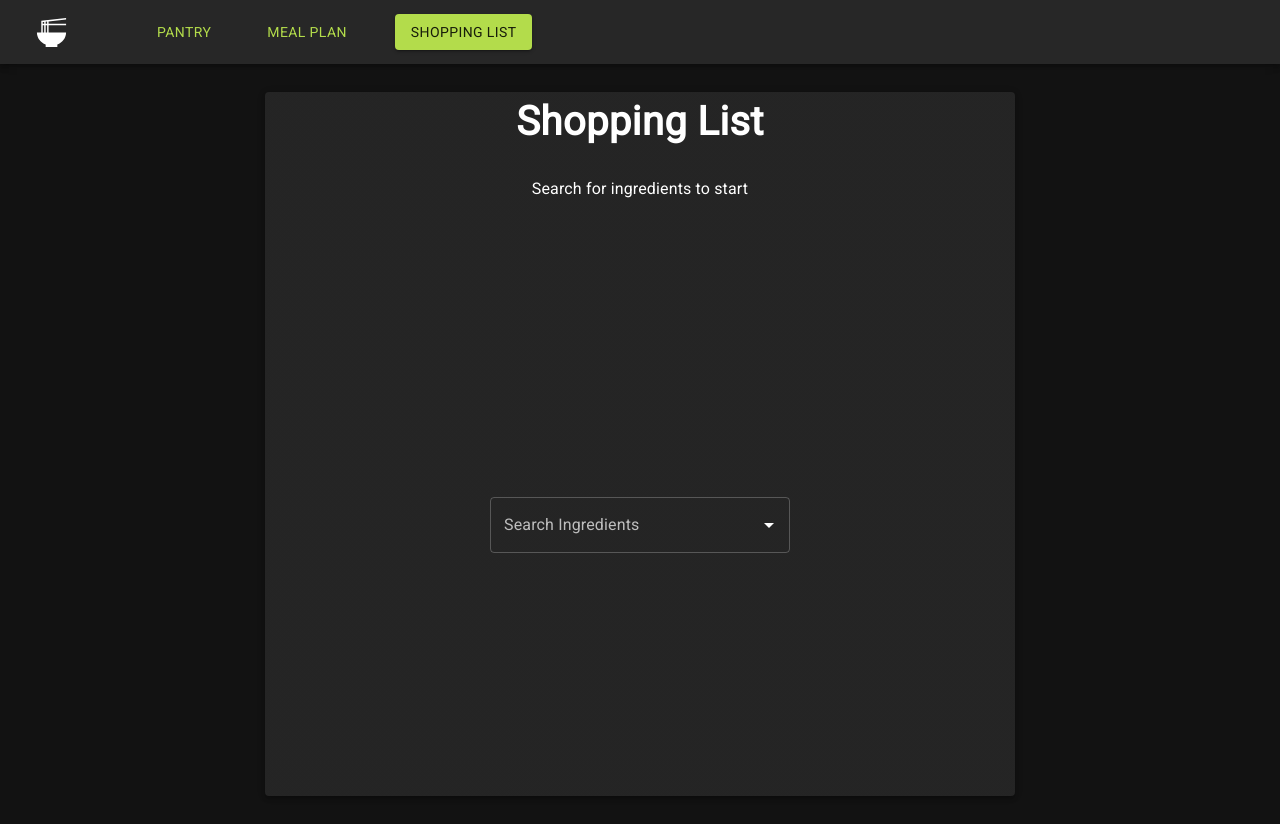
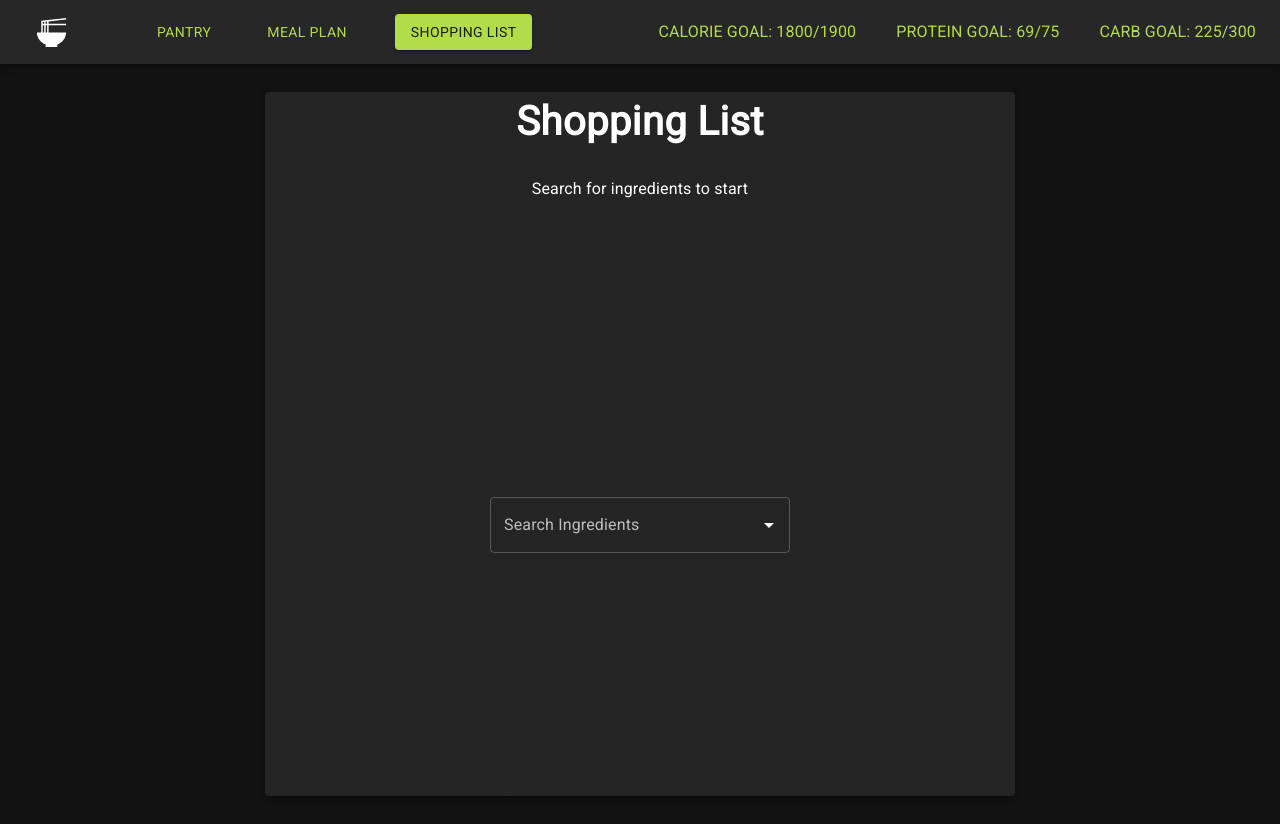
Before and after one commit to Parth576/sunhacks, a React (Vite) app: page /list in a window 1280 px wide. Built offline with nearby package versions, Linux system fonts and the light colour scheme.

Commit message:
add bugfix for cart and hardcode goal values

```diff
--- a/src/App.jsx
+++ b/src/App.jsx
@@ -109,6 +109,13 @@ function App() {
           <Typography variant="h6" component="div" sx={{ marginLeft: 5 }}>
             <Link to='/list'><Button variant={location.pathname === '/list' ? 'contained':"text"}>Shopping List</Button></Link>
           </Typography>
+          <Box sx={{ flexGrow: 1 }} />
+          <Typography component="div" sx={{ marginLeft: 5, color: "#B3DC4B"}}> CALORIE GOAL: 1800/1900
+          </Typography>
+          <Typography  component="div" sx={{ marginLeft: 5, color: "#B3DC4B" }}> PROTEIN GOAL: 69/75
+          </Typography>
+          <Typography  component="div" sx={{ marginLeft: 5, color: "#B3DC4B" }}> CARB GOAL: 225/300
+          </Typography>
         </Toolbar>
       </AppBar>
       <div>
--- a/src/components/ShoppingList.jsx
+++ b/src/components/ShoppingList.jsx
@@ -40,7 +40,7 @@ function ShoppingList({ shopItem, addToShoppingCart, deleteFromCart }) {
                                 <>
                                 <ListItem key={i}>
                                     <ListItemText>{elem}</ListItemText>
-                                    <TextField value={shopItem[elem]} onChange={(e)=>addToShoppingCart(elem,e.target.value)}  style={{ width: 80, marginLeft: 20}} InputProps={{
+                                    <TextField defaultValue={shopItem[elem]} style={{ width: 80, marginLeft: 20}} InputProps={{
                                             endAdornment: <InputAdornment position="end">
                                                 {ingredientData[elem]==='none'?'count':ingredientData[elem]==='c'?'cups':ingredientData[elem]}
                                             </InputAdornment>,
```
